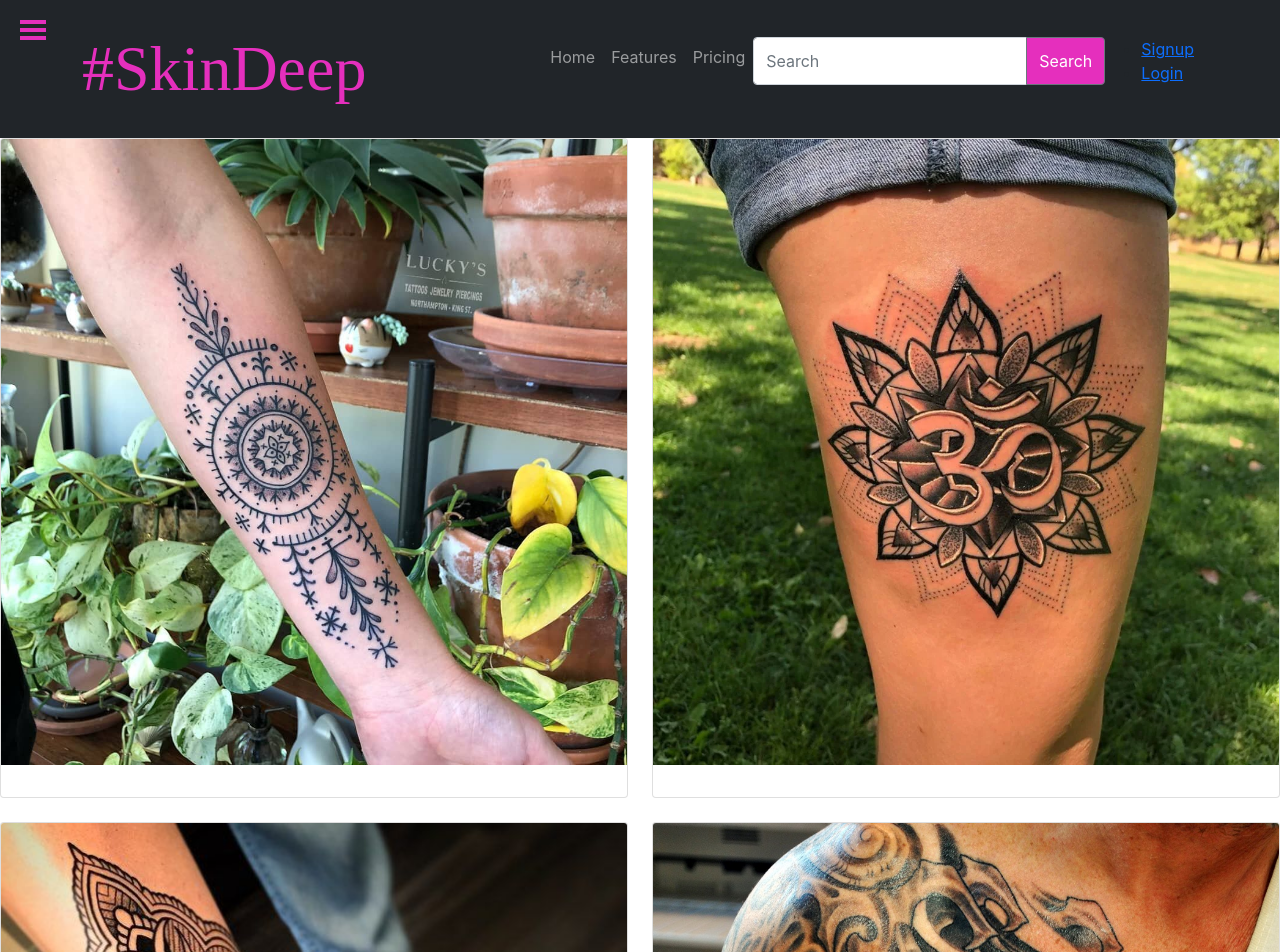
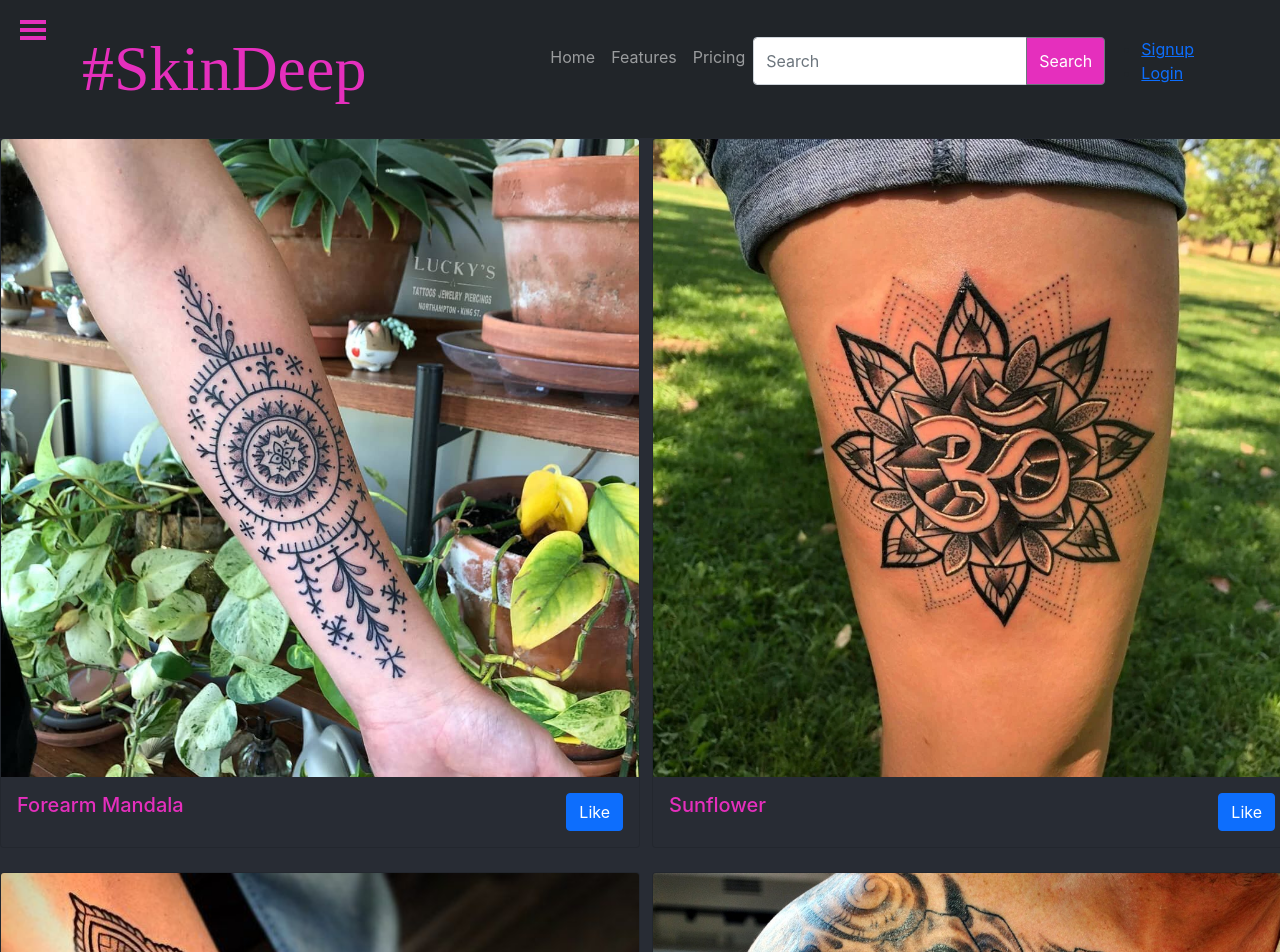
Before and after one commit to JohnWDevine85/Group6_Skindeep, a React (Create React App) app in the folder client/: page / in a window 1280 px wide. Shown: the top 952 px of the page. Built offline with nearby package versions, Linux system fonts and the light colour scheme; no server answers; a web font is replaced by a local one.

Commit message:
styled images/background/text and added Like buttons

```diff
--- a/client/src/components/Homepage/Homepage.jsx
+++ b/client/src/components/Homepage/Homepage.jsx
@@ -1,23 +1,27 @@
 import React from "react";
 import Card from "react-bootstrap/Card";
-import { Col, Collapse, Container, Row } from "react-bootstrap";
+import { Button, Col, Collapse, Container, Row } from "react-bootstrap";
 
 import images from "../../images";
 
 export const Homepage = () => {
   return (
-    <Row xs={1} md={2} className="g-4">
+    <Row style={{ backgroundColor: "#282c34" }} xs={1} md={2} className="g-4">
       {images.map((img) => (
         <Col>
-          <Card>
-            <Card.Img variant="top" src={img.default} />
+          <Card
+            style={{
+              width: "40rem",
+              backgroundColor: "#282c34",
+              color: "#e52fbd",
+            }}
+          >
+            <Card.Img variant="top" src={img.img.default} />
             <Card.Body>
-              {/* <Card.Title>{}</Card.Title> */}
-              {/* <Card.Text>
-                This is a longer card with supporting text below as a natural
-                lead-in to additional content. This content is a little bit
-                longer.
-              </Card.Text> */}
+              <Card.Title>
+                {img.title}
+                <Button style={{ float: "right" }}>Like</Button>
+              </Card.Title>
             </Card.Body>
           </Card>
         </Col>
--- a/client/src/images/index.js
+++ b/client/src/images/index.js
@@ -10,16 +10,16 @@ const image9 = require("./image9.jpeg");
 const image10 = require("./image10.jpeg");
 
 const images = [
-  image1,
-  image2,
-  image3,
-  image4,
-  image5,
-  image6,
-  image7,
-  image8,
-  image9,
-  image10,
+  { img: image1, title: "Forearm Mandala" },
+  { img: image2, title: "Sunflower" },
+  { img: image3, title: "Leg" },
+  { img: image4, title: "Female Warrior" },
+  { img: image5, title: "Snake Flower" },
+  { img: image6, title: "COVID19" },
+  { img: image7, title: "Owl" },
+  { img: image8, title: "Planet" },
+  { img: image9, title: "Time" },
+  { img: image10, title: "Koi Fish" },
 ];
 
 module.exports = images;
```
